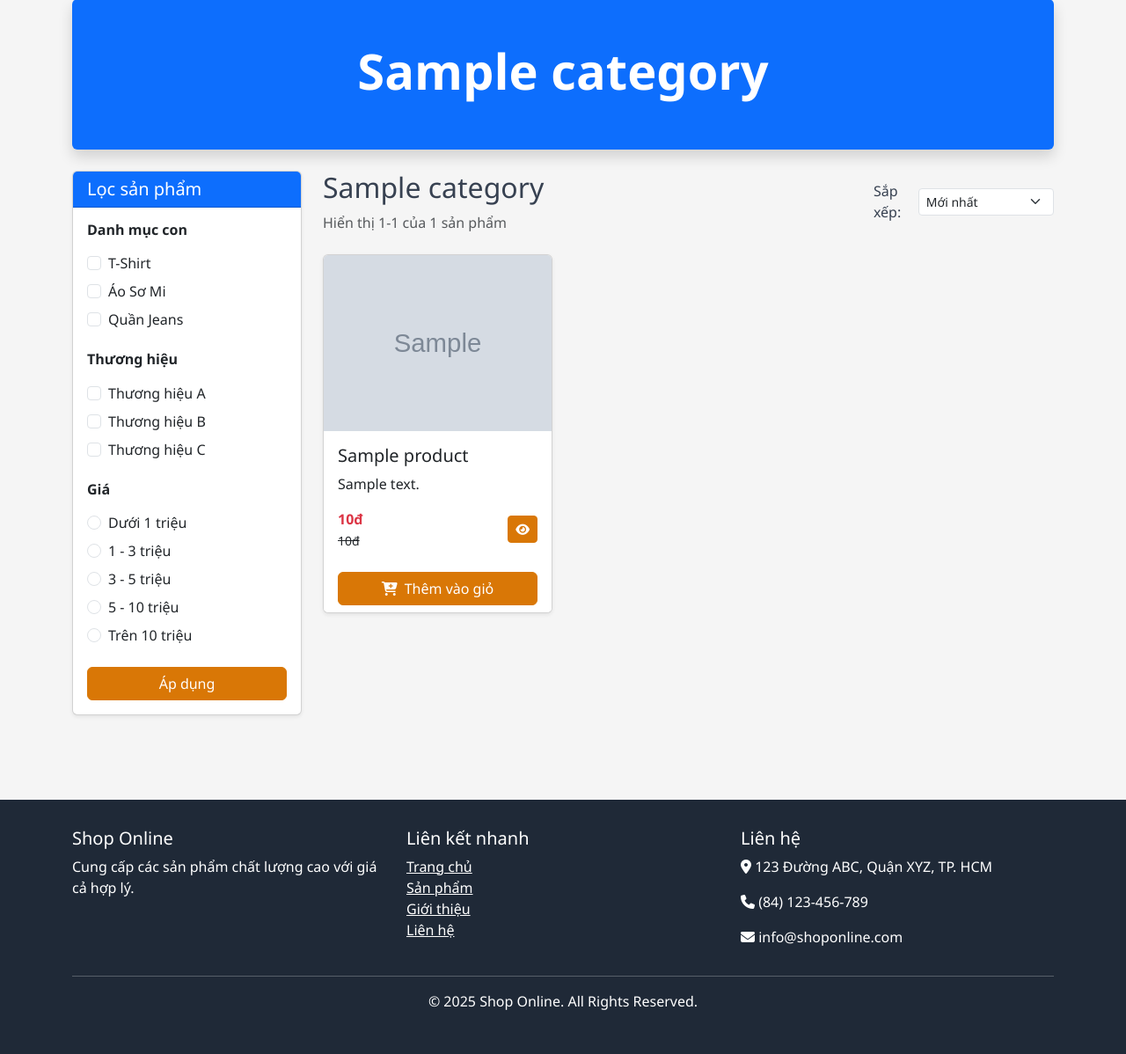
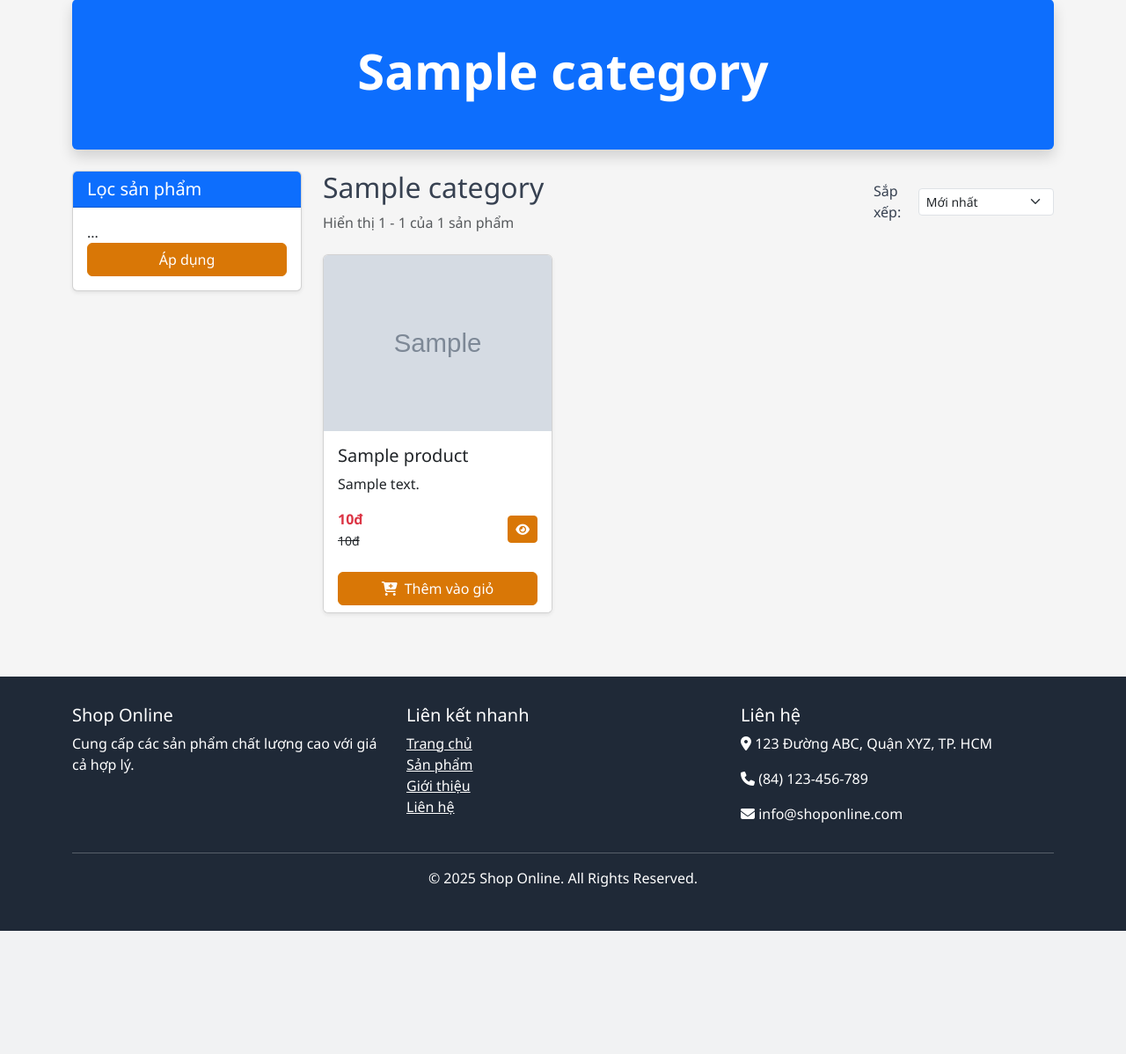
Before and after one commit to NgAnhQuoc1301/duanmau-02, a PHP site: page /Du_an_mau/index.php?act=category&id=1 in a window 1280 px wide. Shown: the part 145-1343 px from the top of the page at 88% size. After the commit the page ends 1203 px from the top, so only its background shows below. Run offline with PHP 8.4, Linux system fonts and the light colour scheme; tables that the repository leaves empty or names only in its code hold one stand-in row (values such as "Sample post"); grey boxes marked "Sample" are stand-in pictures.

```diff
--- a/mvc-oop-basic-duanmau/controllers/CategoryController.php
+++ b/mvc-oop-basic-duanmau/controllers/CategoryController.php
@@ -1,15 +1,55 @@
 <?php
-// Class chứa các function thực thi xử lý logic cho danh mục
 class CategoryController
 {
     public $modelCategory;
+    public $modelProduct; // thêm model Product để lấy sản phẩm theo category
 
     public function __construct()
     {
         $this->modelCategory = new CategoryModel();
+        $this->modelProduct = new ProductModel();
     }
 
-    // Hiển thị danh sách danh mục với tìm kiếm và phân trang
+    // Trang danh mục sản phẩm (frontend)
+    public function view()
+    {
+        $id = $_GET['id'] ?? 0;
+        $category = $this->modelCategory->getCategoryById($id);
+
+        if (!$category) {
+            $_SESSION['errors'] = ["Danh mục không tồn tại"];
+            header('Location: index.php?act=products');
+            exit;
+        }
+
+        // Xử lý phân trang
+        $page = isset($_GET['page']) ? max(1, intval($_GET['page'])) : 1;
+        $limit = 9;
+
+        // Xử lý sắp xếp
+        $sort = $_GET['sort'] ?? 'newest';
+        switch($sort) {
+            case 'price-asc': $orderBy = 'price ASC'; break;
+            case 'price-desc': $orderBy = 'price DESC'; break;
+            case 'name-asc': $orderBy = 'name ASC'; break;
+            case 'name-desc': $orderBy = 'name DESC'; break;
+            case 'newest':
+            default: $orderBy = 'created_at DESC'; break;
+        }
+
+        // Lấy sản phẩm theo category + sắp xếp
+        $products = $this->modelProduct->getProductsByCategory($id, $orderBy);
+
+        // Tổng số sản phẩm và phân trang
+        $totalProducts = count($products);
+        $totalPages = ceil($totalProducts / $limit);
+        $products = array_slice($products, ($page - 1) * $limit, $limit);
+
+        $view = './views/frontend/category/view.php';
+        require_once './views/frontend/layout.php';
+    }
+
+    // Các hàm admin giữ nguyên (index, create, store, edit, update, delete)
     public function index()
     {
         $title = "Quản lý danh mục";
@@ -26,7 +66,6 @@ class CategoryController
         require_once './views/admin/layout.php';
     }
 
-    // Hiển thị form thêm danh mục
     public function create()
     {
         $title = "Thêm danh mục mới";
@@ -34,7 +73,6 @@ class CategoryController
         require_once './views/admin/layout.php';
     }
 
-    // Xử lý thêm danh mục
     public function store()
     {
         $name = trim($_POST['name'] ?? '');
@@ -63,7 +101,6 @@ class CategoryController
         exit;
     }
 
-    // Hiển thị form chỉnh sửa danh mục
     public function edit()
     {
         $id = $_GET['id'] ?? 0;
@@ -80,7 +117,6 @@ class CategoryController
         require_once './views/admin/layout.php';
     }
 
-    // Xử lý cập nhật danh mục
     public function update()
     {
         $id = $_POST['id'] ?? 0;
@@ -118,7 +154,6 @@ class CategoryController
         exit;
     }
 
-    // Xử lý xóa danh mục
     public function delete()
     {
         $id = $_GET['id'] ?? 0;
--- a/mvc-oop-basic-duanmau/index.php
+++ b/mvc-oop-basic-duanmau/index.php
@@ -89,9 +89,9 @@ match ($act) {
 
     // ===== USER ROUTES =====
     'user-dashboard'=> (new UserController())->dashboard(),
-    'user-profile'=> (new UserController())->profile(),
-    'user-orders'=> (new UserController())->orders(),
-    'user-favorites'=> (new UserController())->favorites(),
+    // 'user-profile'=> (new UserController())->profile(),
+    // 'user-orders'=> (new UserController())->orders(),
+    // 'user-favorites'=> (new UserController())->favorites(),
 
     // Mặc định về trang chủ
     default => (new ProductController())->Home(),
--- a/mvc-oop-basic-duanmau/models/CategoryModel.php
+++ b/mvc-oop-basic-duanmau/models/CategoryModel.php
@@ -11,7 +11,7 @@ class CategoryModel
         }
     }
 
-    // Lấy tất cả danh mục với phân trang và tìm kiếm
+    // --- Code cũ giữ nguyên ---
     public function getAllCategories($keyword = '', $page = 1, $limit = 10)
     {
         $offset = ($page - 1) * $limit;
@@ -39,7 +39,6 @@ class CategoryModel
         return $stmt->fetchAll(PDO::FETCH_ASSOC);
     }
 
-    // Lấy danh mục theo ID
     public function getCategoryById($id)
     {
         $sql = "SELECT id, name FROM categories WHERE id = :id";
@@ -49,7 +48,6 @@ class CategoryModel
         return $stmt->fetch(PDO::FETCH_ASSOC);
     }
 
-    // Đếm tổng số danh mục (cho phân trang)
     public function countCategories($keyword = '')
     {
         $sql = "SELECT COUNT(*) FROM categories WHERE 1=1";
@@ -66,7 +64,6 @@ class CategoryModel
         return $stmt->fetchColumn();
     }
 
-    // Thêm danh mục mới
     public function addCategory($name)
     {
         $sql = "INSERT INTO categories (name) VALUES (:name)";
@@ -75,7 +72,6 @@ class CategoryModel
         return $stmt->execute();
     }
 
-    // Cập nhật danh mục
     public function updateCategory($id, $name)
     {
         $sql = "UPDATE categories SET name = :name WHERE id = :id";
@@ -85,7 +81,6 @@ class CategoryModel
         return $stmt->execute();
     }
 
-    // Xóa danh mục
     public function deleteCategory($id)
     {
         $sql = "DELETE FROM categories WHERE id = :id";
@@ -93,4 +88,22 @@ class CategoryModel
         $stmt->bindParam(':id', $id);
         return $stmt->execute();
     }
+
+    // --- Phần thêm mới: lấy sản phẩm theo danh mục + sắp xếp ---
+    public function getProductsByCategory($categoryId, $sort = 'newest')
+    {
+        $orderBy = match($sort) {
+            'price-asc'  => 'price ASC',
+            'price-desc' => 'price DESC',
+            'name-asc'   => 'name ASC',
+            'name-desc'  => 'name DESC',
+            default      => 'created_at DESC', // newest
+        };
+
+        $sql = "SELECT * FROM products WHERE category_id = :categoryId ORDER BY $orderBy";
+        $stmt = $this->conn->prepare($sql);
+        $stmt->bindParam(':categoryId', $categoryId, PDO::PARAM_INT);
+        $stmt->execute();
+        return $stmt->fetchAll(PDO::FETCH_ASSOC);
+    }
 }
--- a/mvc-oop-basic-duanmau/views/category.php
+++ b/mvc-oop-basic-duanmau/views/category.php
@@ -29,65 +29,8 @@
                 <h5 class="mb-0">Lọc sản phẩm</h5>
             </div>
             <div class="card-body">
-                <!-- Lọc theo danh mục con -->
-                <div class="mb-4">
-                    <h6 class="fw-bold mb-3">Danh mục con</h6>
-                    <div class="form-check mb-2">
-                        <input class="form-check-input" type="checkbox" id="subcategory1">
-                        <label class="form-check-label" for="subcategory1">T-Shirt</label>
-                    </div>
-                    <div class="form-check mb-2">
-                        <input class="form-check-input" type="checkbox" id="subcategory2">
-                        <label class="form-check-label" for="subcategory2">Áo Sơ Mi</label>
-                    </div>
-                    <div class="form-check mb-2">
-                        <input class="form-check-input" type="checkbox" id="subcategory3">
-                        <label class="form-check-label" for="subcategory3">Quần Jeans</label>
-                    </div>
-                </div>
-
-                <!-- Lọc theo thương hiệu -->
-                <div class="mb-4">
-                    <h6 class="fw-bold mb-3">Thương hiệu</h6>
-                    <div class="form-check mb-2">
-                        <input class="form-check-input" type="checkbox" id="brand1">
-                        <label class="form-check-label" for="brand1">Thương hiệu A</label>
-                    </div>
-                    <div class="form-check mb-2">
-                        <input class="form-check-input" type="checkbox" id="brand2">
-                        <label class="form-check-label" for="brand2">Thương hiệu B</label>
-                    </div>
-                    <div class="form-check mb-2">
-                        <input class="form-check-input" type="checkbox" id="brand3">
-                        <label class="form-check-label" for="brand3">Thương hiệu C</label>
-                    </div>
-                </div>
-
-                <!-- Lọc theo giá -->
-                <div class="mb-4">
-                    <h6 class="fw-bold mb-3">Giá</h6>
-                    <div class="form-check mb-2">
-                        <input class="form-check-input" type="radio" name="priceRange" id="price1">
-                        <label class="form-check-label" for="price1">Dưới 1 triệu</label>
-                    </div>
-                    <div class="form-check mb-2">
-                        <input class="form-check-input" type="radio" name="priceRange" id="price2">
-                        <label class="form-check-label" for="price2">1 - 3 triệu</label>
-                    </div>
-                    <div class="form-check mb-2">
-                        <input class="form-check-input" type="radio" name="priceRange" id="price3">
-                        <label class="form-check-label" for="price3">3 - 5 triệu</label>
-                    </div>
-                    <div class="form-check mb-2">
-                        <input class="form-check-input" type="radio" name="priceRange" id="price4">
-                        <label class="form-check-label" for="price4">5 - 10 triệu</label>
-                    </div>
-                    <div class="form-check mb-2">
-                        <input class="form-check-input" type="radio" name="priceRange" id="price5">
-                        <label class="form-check-label" for="price5">Trên 10 triệu</label>
-                    </div>
-                </div>
-
+                <!-- Sidebar code giữ nguyên như cũ -->
+                ...
                 <button class="btn btn-primary w-100">Áp dụng</button>
             </div>
         </div>
@@ -99,16 +42,29 @@
         <div class="d-flex justify-content-between align-items-center mb-4">
             <div>
                 <h2><?php echo $category['name'] ?? 'Danh mục sản phẩm'; ?></h2>
-                <span class="text-muted">Hiển thị <?php echo count($products) ? '1-' . min(count($products), $limit) . ' của ' . $totalProducts : '0'; ?> sản phẩm</span>
+                <?php
+                    $start = ($page-1)*$limit + 1;
+                    $end = min($page*$limit, $totalProducts);
+                ?>
+                <span class="text-muted">Hiển thị <?php echo ($totalProducts > 0) ? "$start - $end của $totalProducts sản phẩm" : '0 sản phẩm'; ?></span>
             </div>
             <div class="d-flex align-items-center">
                 <label for="sort" class="me-2">Sắp xếp:</label>
                 <select class="form-select form-select-sm" id="sort" onchange="window.location.href=this.value">
-                    <option value="index.php?act=category&id=<?php echo $category['id'] ?? 0; ?>&sort=newest" <?php echo (!isset($_GET['sort']) || $_GET['sort'] == 'newest') ? 'selected' : ''; ?>>Mới nhất</option>
-                    <option value="index.php?act=category&id=<?php echo $category['id'] ?? 0; ?>&sort=price-asc" <?php echo (isset($_GET['sort']) && $_GET['sort'] == 'price-asc') ? 'selected' : ''; ?>>Giá tăng dần</option>
-                    <option value="index.php?act=category&id=<?php echo $category['id'] ?? 0; ?>&sort=price-desc" <?php echo (isset($_GET['sort']) && $_GET['sort'] == 'price-desc') ? 'selected' : ''; ?>>Giá giảm dần</option>
-                    <option value="index.php?act=category&id=<?php echo $category['id'] ?? 0; ?>&sort=name-asc" <?php echo (isset($_GET['sort']) && $_GET['sort'] == 'name-asc') ? 'selected' : ''; ?>>Tên A-Z</option>
-                    <option value="index.php?act=category&id=<?php echo $category['id'] ?? 0; ?>&sort=name-desc" <?php echo (isset($_GET['sort']) && $_GET['sort'] == 'name-desc') ? 'selected' : ''; ?>>Tên Z-A</option>
+                    <?php
+                        $sortOptions = [
+                            'newest' => 'Mới nhất',
+                            'price-asc' => 'Giá tăng dần',
+                            'price-desc' => 'Giá giảm dần',
+                            'name-asc' => 'Tên A-Z',
+                            'name-desc' => 'Tên Z-A'
+                        ];
+                        $currentSort = $_GET['sort'] ?? 'newest';
+                        foreach ($sortOptions as $key => $label) {
+                            $selected = ($currentSort == $key) ? 'selected' : '';
+                            echo '<option value="index.php?act=category&id=' . $category['id'] . '&sort=' . $key . '&page=' . $page . '" ' . $selected . '>' . $label . '</option>';
+                        }
+                    ?>
                 </select>
             </div>
         </div>
@@ -171,15 +127,15 @@
         <nav class="mt-5">
             <ul class="pagination justify-content-center">
                 <li class="page-item <?php echo ($page <= 1) ? 'disabled' : ''; ?>">
-                    <a class="page-link" href="index.php?act=category&id=<?php echo $category['id'] ?? 0; ?>&page=<?php echo $page - 1; ?>" tabindex="-1" <?php echo ($page <= 1) ? 'aria-disabled="true"' : ''; ?>>Trước</a>
+                    <a class="page-link" href="index.php?act=category&id=<?php echo $category['id']; ?>&sort=<?php echo $currentSort; ?>&page=<?php echo $page - 1; ?>" tabindex="-1" <?php echo ($page <= 1) ? 'aria-disabled="true"' : ''; ?>>Trước</a>
                 </li>
                 <?php for ($i = 1; $i <= $totalPages; $i++): ?>
                     <li class="page-item <?php echo ($page == $i) ? 'active' : ''; ?>">
-                        <a class="page-link" href="index.php?act=category&id=<?php echo $category['id'] ?? 0; ?>&page=<?php echo $i; ?>"><?php echo $i; ?></a>
+                        <a class="page-link" href="index.php?act=category&id=<?php echo $category['id']; ?>&sort=<?php echo $currentSort; ?>&page=<?php echo $i; ?>"><?php echo $i; ?></a>
                     </li>
                 <?php endfor; ?>
                 <li class="page-item <?php echo ($page >= $totalPages) ? 'disabled' : ''; ?>">
-                    <a class="page-link" href="index.php?act=category&id=<?php echo $category['id'] ?? 0; ?>&page=<?php echo $page + 1; ?>" <?php echo ($page >= $totalPages) ? 'aria-disabled="true"' : ''; ?>>Sau</a>
+                    <a class="page-link" href="index.php?act=category&id=<?php echo $category['id']; ?>&sort=<?php echo $currentSort; ?>&page=<?php echo $page + 1; ?>" <?php echo ($page >= $totalPages) ? 'aria-disabled="true"' : ''; ?>>Sau</a>
                 </li>
             </ul>
         </nav>
```
Also changed, not shown: mvc-oop-basic-duanmau/uploads/1755070170_Zed-thanh-lich.jpg (deleted), mvc-oop-basic-duanmau/uploads/1755070357_Zed-Quan-Quan.jpg (deleted), mvc-oop-basic-duanmau/uploads/1755070408_thumbbig-1226073.webp (deleted), mvc-oop-basic-duanmau/uploads/1755070508_Hinh-Zed-dep.jpg (deleted), mvc-oop-basic-duanmau/uploads/1755071466_Zed-Quan-Quan.jpg (deleted), mvc-oop-basic-duanmau/uploads/1755445527_ao-so-mi-dai-tay-ran-ri-phong-cach-linh-arm-1266.jpg (added), mvc-oop-basic-duanmau/uploads/1755445695_sale.webp (added), mvc-oop-basic-duanmau/uploads/1755445774_O1CN0115WfDq1sgcIzceDfi_!!2212463165796-0-cib.jpg (added), mvc-oop-basic-duanmau/uploads/1755445781_ao-so-mi-nam-caro-do-du-lich-axh-114.jpg (added), mvc-oop-basic-duanmau/uploads/1755445787_2-a9ba2151-e5ab-4da8-b287-16e7f4bd9c57.webp (added), mvc-oop-basic-duanmau/uploads/1755445913_c226b34f081b05acb4c354e678afe264.jfif (added), mvc-oop-basic-duanmau/uploads/1755445920_sg-11134201-22110-fyw41rphokjv3d.jfif (added), mvc-oop-basic-duanmau/uploads/1755445958_cap.webp (added), mvc-oop-basic-duanmau/uploads/1755446030_phụ kiện.webp (added), 2 more files.
